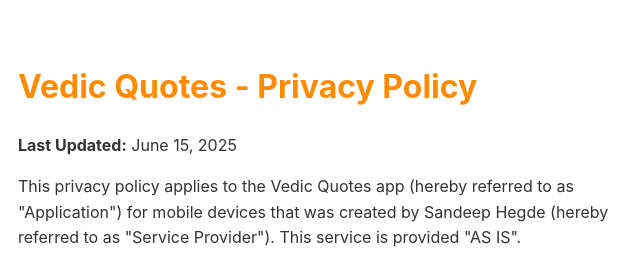
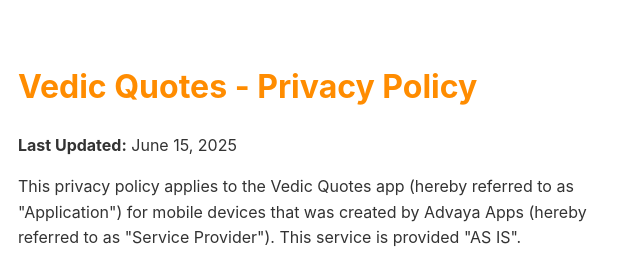
Before and after one commit to sandeep-hegde/vedic-quotes-privacy, a plain HTML site: page index.html in a window 1280 px wide. Shown: the top 278 px of the page, 322-962 px from the left. Drawn offline with Linux system fonts and the light colour scheme.

Commit message:
Update index.html

```diff
--- a/index.html
+++ b/index.html
@@ -25,7 +25,7 @@
 
     <p><strong>Last Updated:</strong> June 15, 2025</p>
 
-    <p>This privacy policy applies to the Vedic Quotes app (hereby referred to as "Application") for mobile devices that was created by Sandeep Hegde (hereby referred to as "Service Provider"). This service is provided "AS IS".</p>
+    <p>This privacy policy applies to the Vedic Quotes app (hereby referred to as "Application") for mobile devices that was created by Advaya Apps (hereby referred to as "Service Provider"). This service is provided "AS IS".</p>
 
     <h2>Information Collection and Use</h2>
     <p>The Application does not collect any personal information when you download and use it. The Application does not transmit any information to the Service Provider or any third parties.</p>
```
